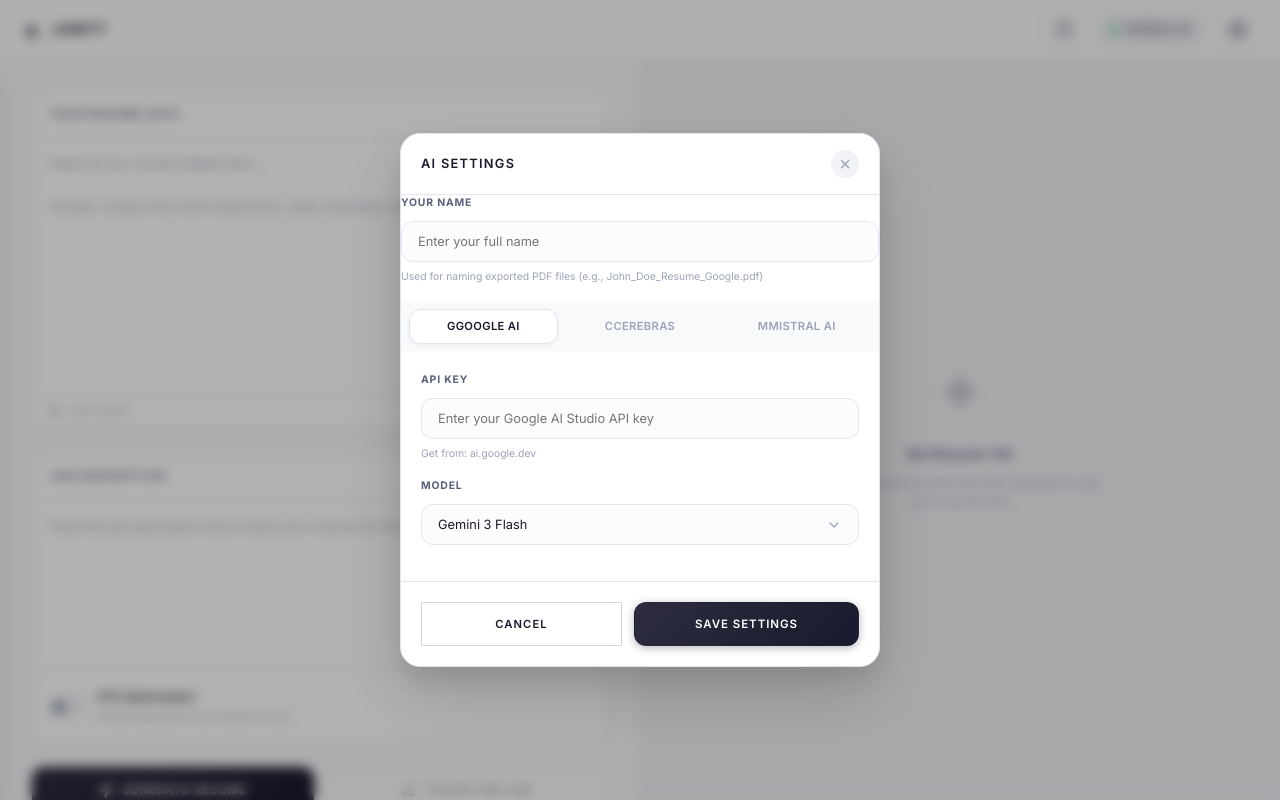
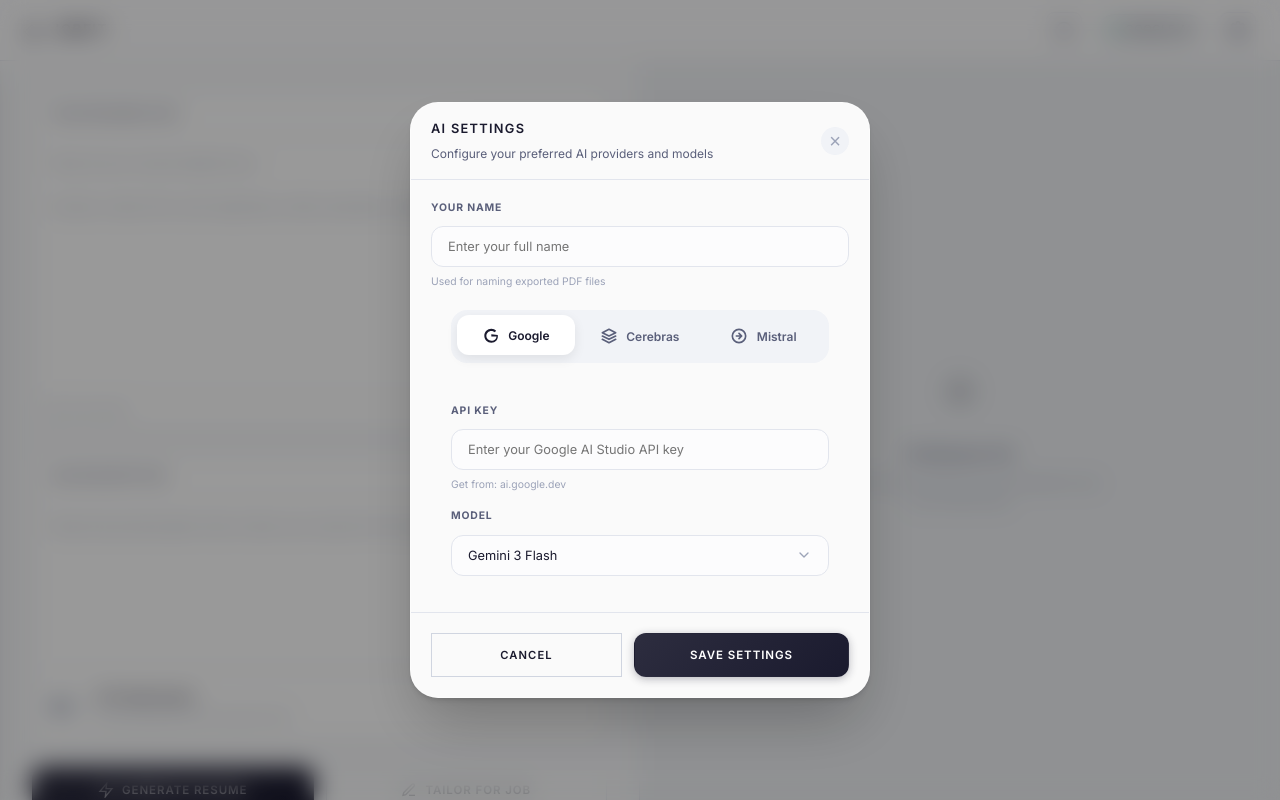
Before and after one commit to tanmay-kalbande/JobFit, a React (Vite) app: page / in a window 1280 px wide. Both pictures are taken after a click on the button 1238 px from the left and 30 px from the top of the page. Built offline with nearby package versions, Linux system fonts and the light colour scheme.

Commit message:
Overhaul Settings Modal UI with premium glassmorphism and refine Cerebras models

```diff
--- a/src/App.css
+++ b/src/App.css
@@ -700,27 +700,55 @@
 .modal-overlay {
   position: fixed;
   inset: 0;
-  background: rgba(0, 0, 0, 0.3);
-  backdrop-filter: blur(6px);
+  background: rgba(0, 0, 0, 0.4);
+  backdrop-filter: blur(12px);
+  /* Increased blur for more premium feel */
   display: flex;
   align-items: center;
   justify-content: center;
   z-index: 1000;
   padding: 1rem;
+  animation: modal-bg-in 0.3s ease-out;
+}
+
+@keyframes modal-bg-in {
+  from {
+    opacity: 0;
+  }
+
+  to {
+    opacity: 1;
+  }
 }
 
 .modal-content {
-  background: var(--bg-primary);
-  border: 1px solid var(--border-color);
-  border-radius: var(--radius-xl);
-  box-shadow: 0 30px 70px rgba(0, 0, 0, 0.15), 0 12px 28px rgba(0, 0, 0, 0.1);
+  background: rgba(255, 255, 255, 0.95);
+  border: 1px solid rgba(255, 255, 255, 0.3);
+  border-radius: 28px;
+  /* More rounded corners */
+  box-shadow:
+    0 4px 6px -1px rgba(0, 0, 0, 0.1),
+    0 2px 4px -1px rgba(0, 0, 0, 0.06),
+    0 30px 60px -12px rgba(0, 0, 0, 0.25);
   width: 100%;
-  max-width: 480px;
+  max-width: 460px;
   max-height: 90vh;
   overflow: hidden;
-  /* Changed to hidden to manage scroll content better */
   display: flex;
   flex-direction: column;
+  animation: modal-in 0.4s cubic-bezier(0.16, 1, 0.3, 1);
+}
+
+@keyframes modal-in {
+  from {
+    opacity: 0;
+    transform: scale(0.95) translateY(10px);
+  }
+
+  to {
+    opacity: 1;
+    transform: scale(1) translateY(0);
+  }
 }
 
 .modal-header {
@@ -761,38 +789,62 @@
 
 .provider-tabs {
   display: flex;
-  padding: 0.5rem;
-  gap: 0.5rem;
-  background: #f8f9fb;
+  padding: 0.4rem;
+  gap: 0.4rem;
+  background: #f1f3f7;
+  border-radius: 16px;
+  margin: 1.25rem;
+  /* Separated from header/footer */
   border: none;
 }
 
 .provider-tabs .tab {
   flex: 1;
-  padding: 0.6rem 1rem;
+  padding: 0.75rem 1rem;
   background: transparent;
-  border: 1px solid transparent;
-  border-radius: var(--radius-md);
-  color: var(--text-muted);
+  border: none;
+  border-radius: 12px;
+  color: #5a5f7a;
   font-family: inherit;
-  font-size: 0.7rem;
+  font-size: 0.75rem;
   font-weight: 600;
-  text-transform: uppercase;
-  letter-spacing: 0.03em;
+  display: flex;
+  align-items: center;
+  justify-content: center;
+  gap: 0.6rem;
   cursor: pointer;
-  transition: all 0.2s ease;
+  transition: all 0.2s cubic-bezier(0.4, 0, 0.2, 1);
 }
 
 .provider-tabs .tab:hover {
-  color: var(--text-secondary);
-  background: rgba(0, 0, 0, 0.02);
+  color: #1a1a2e;
+  background: rgba(255, 255, 255, 0.4);
 }
 
 .provider-tabs .tab.active {
   color: #1a1a2e;
   background: white;
-  border-color: #e2e5ed;
-  box-shadow: 0 2px 4px rgba(0, 0, 0, 0.05);
+  box-shadow: 0 4px 12px rgba(0, 0, 0, 0.08);
+  transform: translateY(-1px);
+}
+
+.tab-icon {
+  width: 20px;
+  height: 20px;
+  display: flex;
+  align-items: center;
+  justify-content: center;
+  background: #f1f3f7;
+  border-radius: 6px;
+  font-size: 0.65rem;
+  font-weight: 800;
+  color: #1a1a2e;
+  transition: all 0.2s;
+}
+
+.tab.active .tab-icon {
+  background: #1a1a2e;
+  color: white;
 }
 
 .provider-settings {
--- a/src/components/SettingsModal.tsx
+++ b/src/components/SettingsModal.tsx
@@ -22,13 +22,19 @@
         <div className="modal-overlay" onClick={onClose}>
             <div className="modal-content" onClick={(e) => e.stopPropagation()}>
                 <div className="modal-header">
+                    <div>
                         <h2>AI Settings</h2>
+                        <p style={{ fontSize: '0.75rem', color: '#5a5f7a', marginTop: '0.25rem' }}>
+                            Configure your preferred AI providers and models
+                        </p>
+                    </div>
                     <button className="close-btn" onClick={onClose}>×</button>
                 </div>
 
                 <form onSubmit={handleSubmit}>
+                    <div className="modal-scroll-area" style={{ flex: 1, overflowY: 'auto', padding: '0 1.25rem' }}>
                         {/* User Name (for PDF naming) */}
-                    <div className="form-group user-name-group">
+                        <div className="form-group user-name-group" style={{ marginTop: '1.25rem' }}>
                             <label>Your Name</label>
                             <input
                                 type="text"
@@ -38,7 +44,7 @@
                                 }
                                 placeholder="Enter your full name"
                             />
-                        <span className="hint">Used for naming exported PDF files (e.g., John_Doe_Resume_Google.pdf)</span>
+                            <span className="hint">Used for naming exported PDF files</span>
                         </div>
 
                         {/* Provider Tabs */}
@@ -51,8 +57,10 @@
                                     setLocalSettings({ ...localSettings, provider: 'google' });
                                 }}
                             >
-                            <span className="tab-icon">G</span>
-                            Google AI
+                                <svg className="tab-icon-svg" width="16" height="16" viewBox="0 0 24 24" fill="currentColor">
+                                    <path d="M12.48 10.92v3.28h7.84c-.24 1.84-.90 3.22-2.12 4.41-1.28 1.28-3.04 2.12-5.72 2.12-4.14 0-7.44-3.32-7.44-7.44s3.3-7.44 7.44-7.44c2.24 0 3.96.88 5.16 2.04l2.12-2.12c-1.84-2.04-4.24-3.2-7.28-3.2-5.78 0-10.5 4.72-10.5 10.5s4.72 10.5 10.5 10.5c3.12 0 5.48-1.04 7.32-2.92 1.88-1.88 2.48-4.52 2.48-6.68 0-.64-.04-1.28-.12-1.88z" />
+                                </svg>
+                                Google
                             </button>
                             <button
                                 type="button"
@@ -62,7 +70,9 @@
                                     setLocalSettings({ ...localSettings, provider: 'cerebras' });
                                 }}
                             >
-                            <span className="tab-icon">C</span>
+                                <svg className="tab-icon-svg" width="16" height="16" viewBox="0 0 24 24" fill="none" stroke="currentColor" strokeWidth="2.5" strokeLinecap="round" strokeLinejoin="round">
+                                    <path d="M12 2L2 7l10 5 10-5-10-5zM2 17l10 5 10-5M2 12l10 5 10-5" />
+                                </svg>
                                 Cerebras
                             </button>
                             <button
@@ -73,12 +83,12 @@
                                     setLocalSettings({ ...localSettings, provider: 'mistral' });
                                 }}
                             >
-                            <span className="tab-icon">M</span>
-                            Mistral AI
+                                <svg className="tab-icon-svg" width="16" height="16" viewBox="0 0 24 24" fill="none" stroke="currentColor" strokeWidth="2.5" strokeLinecap="round" strokeLinejoin="round">
+                                    <circle cx="12" cy="12" r="10" /><path d="M12 8l4 4-4 4M8 12h7" />
+                                </svg>
+                                Mistral
                             </button>
                         </div>
-
-                    <div className="modal-scroll-area" style={{ flex: 1, overflowY: 'auto' }}>
 
                         {/* Google Settings */}
                         {activeTab === 'google' && (
--- a/src/types.ts
+++ b/src/types.ts
@@ -119,9 +119,7 @@
   { value: 'llama-3.3-70b', label: 'Llama 3.3 70B' },
   { value: 'qwen-3-32b', label: 'Qwen 3 32B' },
   { value: 'gpt-oss-120b', label: 'GPT-OSS 120B' },
-  { value: 'qwen-3-235b-instruct', label: 'Qwen 3 235B Instruct' },
   { value: 'zai-glm-4.7', label: 'ZAI GLM 4.7' },
-  { value: 'zai-glm-4.6', label: 'ZAI GLM 4.6' },
 ];
 
 export const MISTRAL_MODELS = [
```
Lines whose indentation alone changed are shown as unchanged.
